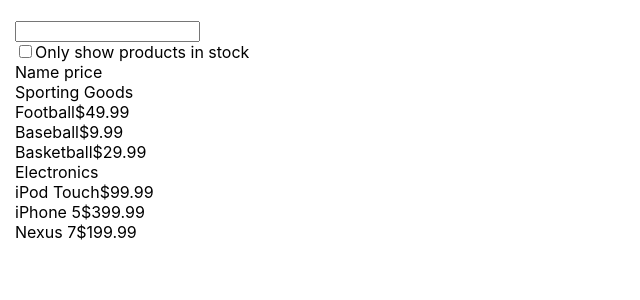
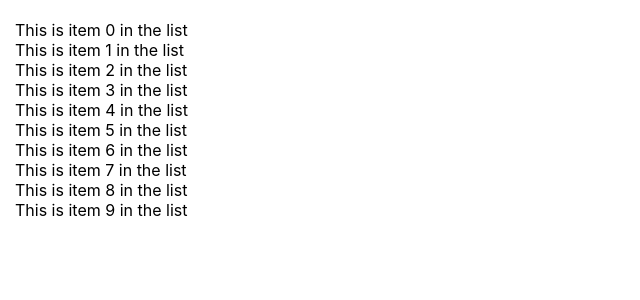
Before and after one commit to tochiji/react-tutorial2, a React (Create React App) app: page / in a window 1280 px wide. Shown: the top 300 px of the page, without its empty margins (0-640 px from the left). Built offline with nearby package versions, Linux system fonts and the light colour scheme.

Commit message:
[進捗] JSX を深く理解する：完了

```diff
--- a/src/index.js
+++ b/src/index.js
@@ -3,79 +3,24 @@
 import './index.css'
 import * as serviceWorker from './serviceWorker'
 
-const d = [
-  { category: 'Sporting Goods', price: '$49.99', stocked: true, name: 'Football' },
-  { category: 'Sporting Goods', price: '$9.99', stocked: true, name: 'Baseball' },
-  { category: 'Sporting Goods', price: '$29.99', stocked: false, name: 'Basketball' },
-  { category: 'Electronics', price: '$99.99', stocked: true, name: 'iPod Touch' },
-  { category: 'Electronics', price: '$399.99', stocked: false, name: 'iPhone 5' },
-  { category: 'Electronics', price: '$199.99', stocked: true, name: 'Nexus 7' },
-]
+function Repeat(props){
+  const items = []
+  for(let i=0;i<props.numTimes;i++){
+    items.push(props.children(i))
+  }
+  return <div>{items}</div>
+}
 
-function FilterableProductTable(props) {
+function ListOfTenThings(){
   return (
-    <div>
-      <SearchBar />
-      <ProductTable products={props.products} />
-    </div>
+    <Repeat numTimes={10}>
+      {i => <div key={i}>This is item {i} in the list</div>}
+    </Repeat>
   )
 }
 
-function SearchBar() {
-  return (
-    <div>
-      <input type="text" />
-      <br />
-      <input type="checkbox" value="show" />
-      Only show products in stock
-    </div>
-  )
-}
-
-function ProductTable(props) {
-  console.log(props.products)
-  const categories = Array.from(
-    new Set(
-      props.products.map(v => {
-        return v.category
-      })
-    )
-  )
-  const categoryList = categories.map(c => (
-    <div key={c}>
-      <ProductCategoryRow name={c} />
-      <ProductRow category={c} products={props.products} />
-    </div>
-  ))
-  return (
-    <div>
-      Name price
-      {categoryList}
-    </div>
-  )
-}
-
-function ProductCategoryRow(props) {
-  return <div>{props.name}</div>
-}
-
-function ProductRow(props) {
-  const category = props.category
-  const products = props.products
-    .filter(p => {
-      return p.category === category
-    })
-    .map(v => (
-      <div key={category}>
-        <span>{v.name}</span>
-        <span>{v.price}</span>
-      </div>
-    ))
-  return products
-}
-
 const mount = document.getElementById('root')
-ReactDOM.render(<FilterableProductTable products={d} />, mount)
+ReactDOM.render(<ListOfTenThings />, mount)
 
 // If you want your app to work offline and load faster, you can change
 // unregister() to register() below. Note this comes with some pitfalls.
```
